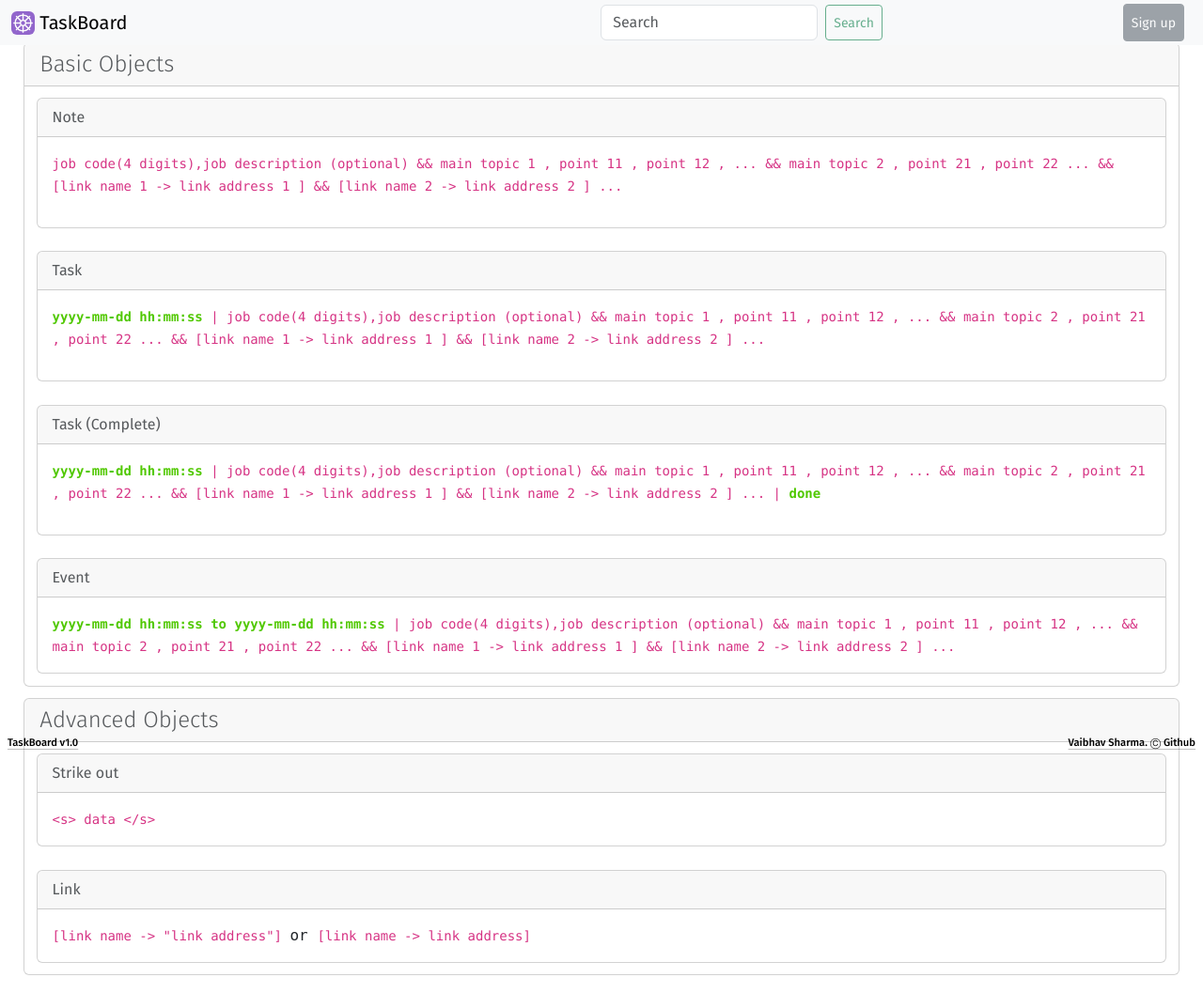
After one commit to vsharma2430/TaskBoard, a FastAPI app: template templates/help_home.html in a window 1280 px wide. The commit adds this page. Shown: the whole page at 94% size. Run offline with FastAPI, Linux system fonts and the light colour scheme; the template is opened without the code that fills it, so the values that code supplies are empty; some libraries are stand-ins or nearby versions.

Commit message:
UI improved

```diff
--- a/server_app/__init__.py
+++ b/server_app/__init__.py
@@ -14,6 +14,7 @@
 templates = Jinja2Templates(directory='templates')
 template_home = 'home.html'
 template_home_diary = 'diary_home.html'
+template_home_help = 'help_home.html'
 
 #favicon and images
 favicon_path = f'static/images/favicon.ico'
--- a/server_app/main.py
+++ b/server_app/main.py
@@ -59,3 +59,11 @@
         name=template_home_diary,
         context={**common_context,'data':'\n'.join(diary)},
     )
+
+@app.get('/help/',response_class=HTMLResponse)
+async def root(request: Request):
+    return templates.TemplateResponse(
+        request=request,
+        name=template_home_help,
+        context={**common_context},
+    )
--- a/server_app/nav_bar.py
+++ b/server_app/nav_bar.py
@@ -1,5 +1,6 @@
 nav_props = {'nav_title':'TaskBoard',
-             'nav_list':[{ 'caption': 'Tasks' , 'href' : f'/task/' ,},
+             'nav_list':[{ 'caption': 'Home' , 'href' : f'/' ,},
+                        { 'caption': 'Tasks' , 'href' : f'/task/' ,},
                         { 'caption': 'Notes' , 'href' : f'/note/',},
                         { 'caption': 'Meetings','href' : f'/event/',},
                         { 'caption': 'Diary','href' : f'/diary/',},
--- a/templates/base_home.html
+++ b/templates/base_home.html
@@ -10,7 +10,9 @@
 
         {% include 'top_navbar.html' %}
 
-        {% include child_template %}
+        <div style="margin-left: 1%;margin-right: 1%;margin-top: 3.5%;margin-bottom: 1.5%;">
+            {% include child_template %}
+        </div>
 
         {% include 'bottom_bar.html' %}
 
--- /dev/null
+++ b/templates/help_data.html
@@ -0,0 +1,105 @@
+<div class="card" style="margin:1%;margin-top:3.5%;">
+
+    <div class="card-header display-6" style="font-size: 1.5rem;">
+        <span class="opacity-75">Basic Objects</span>
+    </div>
+
+    <div class="card" style="margin:1%;">
+
+        <div class="card-header">
+            <span class="opacity-75">Note</span>
+        </div>
+
+        <div class="card-body">
+            <p style="font-family: monospace;">
+                <code>
+                    job code(4 digits),job description (optional) && main topic 1 , point 11 , point 12 , ... && main topic 2 , point 21 , point 22 ... && [link name 1 -> link address 1 ] && [link name 2 -> link address 2 ] ...
+                </code>
+            </p>
+        </div>
+    </div>
+
+    <div class="card" style="margin:1%;">
+
+        <div class="card-header" >
+            <span class="opacity-75">Task</span>
+        </div>
+
+        <div class="card-body">
+            <p style="font-family: monospace;">
+                <code>
+                    <strong style="color: rgb(80, 200, 0);">yyyy-mm-dd hh:mm:ss</strong> | job code(4 digits),job description (optional) && main topic 1 , point 11 , point 12 , ... && main topic 2 , point 21 , point 22 ... && [link name 1 -> link address 1 ] && [link name 2 -> link address 2 ] ...
+                </code>
+            </p>
+        </div>
+    </div>
+
+    <div class="card" style="margin:1%;">
+
+        <div class="card-header" >
+            <span class="opacity-75">Task (Complete)</span>
+        </div>
+
+        <div class="card-body">
+            <p style="font-family: monospace;">
+                <code>
+                    <strong style="color: rgb(80, 200, 0);">yyyy-mm-dd hh:mm:ss</strong> | job code(4 digits),job description (optional) && main topic 1 , point 11 , point 12 , ... && main topic 2 , point 21 , point 22 ... && [link name 1 -> link address 1 ] && [link name 2 -> link address 2 ] ... | <strong style="color: rgb(80, 200, 0);">done</strong>
+                </code>
+            </p>
+        </div>
+    </div>
+
+
+    <div class="card" style="margin:1%;">
+
+        <div class="card-header" >
+            <span class="opacity-75">Event</span>
+        </div>
+
+        <div class="card-body" style="font-family: monospace;">
+            <code>
+                <strong style="color: rgb(80, 200, 0);">yyyy-mm-dd hh:mm:ss to yyyy-mm-dd hh:mm:ss</strong> | job code(4 digits),job description (optional) && main topic 1 , point 11 , point 12 , ... && main topic 2 , point 21 , point 22 ... && [link name 1 -> link address 1 ] && [link name 2 -> link address 2 ] ...
+            </code>
+        </div>
+    </div>
+
+</div>
+
+<div class="card" style="margin:1%;">
+
+    <div class="card-header display-6" style="font-size: 1.5rem;">
+        <span class="opacity-75">Advanced Objects</span>
+    </div>
+
+    <div class="card" style="margin:1%;">
+
+        <div class="card-header" >
+            <span class="opacity-75">Strike out</span>
+        </div>
+
+        <div class="card-body" style="font-family: monospace;">
+            <code>
+                &lt;s&gt; data &lt;/s&gt;
+            </code>
+        </div>
+    </div>
+
+    <div class="card" style="margin:1%;">
+
+        <div class="card-header" >
+            <span class="opacity-75">Link</span>
+        </div>
+
+        <div class="card-body" style="font-family: monospace;">
+            <code>
+                [link name -> "link address"]
+            </code>
+            or
+            <code>
+                [link name -> link address]
+            </code>
+        </div>
+    </div>
+
+
+</div>
--- /dev/null
+++ b/templates/help_home.html
@@ -0,0 +1,3 @@
+{% with child_template = 'help_data.html' %}
+    {% include 'base_home.html' %}
+{% endwith %}
```
